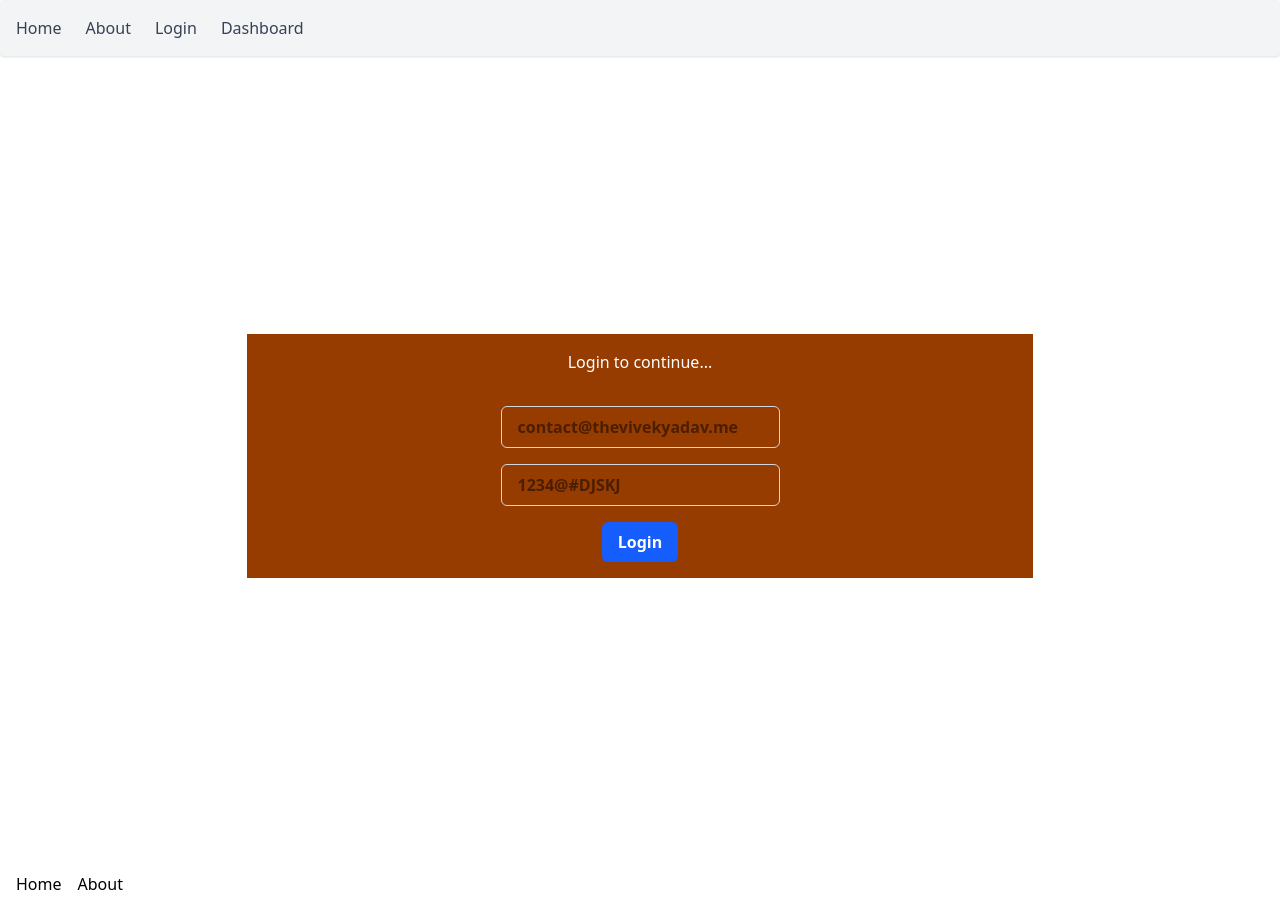
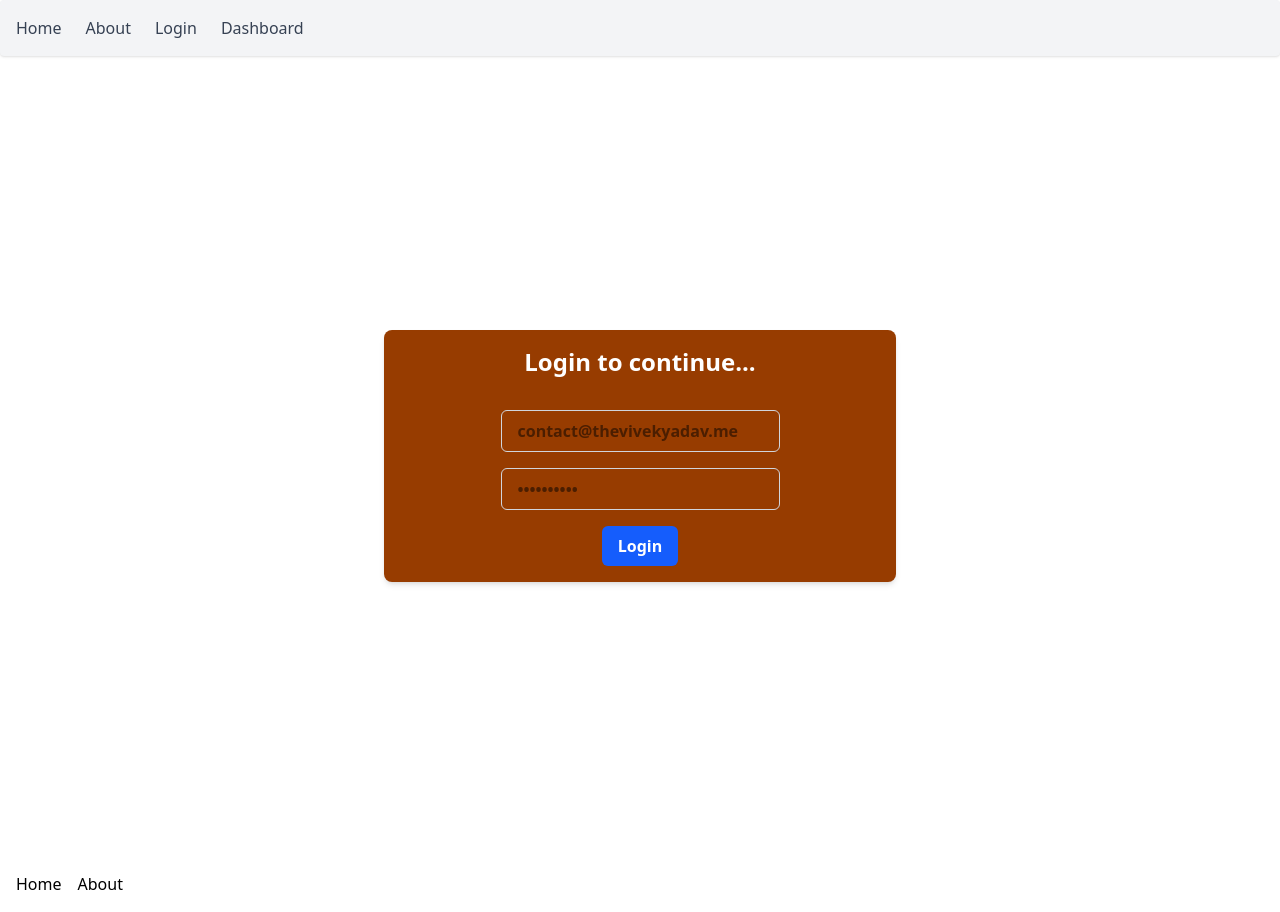
Before and after one commit to TheVivekYadav/mvpfev2, a React (Vite) app: page /login in a window 1280 px wide. Built offline with nearby package versions, Linux system fonts and the light colour scheme.

Commit message:
refined login process

```diff
--- a/src/components/Login.tsx
+++ b/src/components/Login.tsx
@@ -2,39 +2,85 @@ import Button from "./ui/Button.tsx";
 import Input from "./ui/Input.tsx";
 import {useState} from "react";
 import {useNavigate} from "@tanstack/react-router";
-import {useAppStore} from "../store/AppStore"; // import app store
+import {useAppStore} from "../store/AppStore";
 
 export function Login() {
-
+    // 1. Add state for loading and error messages
     const [email, setEmail] = useState("");
     const [password, setPassword] = useState("");
+    const [isLoading, setIsLoading] = useState(false);
+    const [error, setError] = useState("");
+
     const navigate = useNavigate();
-    const login = useAppStore(state => state.login); // get login from app store
+    const login = useAppStore(state => state.login);
 
-    async function handleOnSubmit() {
+    // 2. Use a form and handle the onSubmit event
+    async function handleOnSubmit(e: React.FormEvent) {
+        e.preventDefault(); // Prevent the default form submission
+        setError(""); // Clear previous errors
+
         if (!email || !password) {
-            alert("Please fill in all fields");
+            setError("Please fill in all fields.");
             return;
         }
-        const success = await login(email, password);
-        if (success) {
-            navigate({to: "/dashboard"});
-        } else {
-            alert("Login failed. Please check your credentials and try again.");
+
+        setIsLoading(true); // Set loading to true
+        try {
+            const success = await login(email, password);
+            if (success) {
+                navigate({to: "/dashboard"});
+            } else {
+                // 3. Set a user-friendly error message instead of an alert
+                setError("Login failed. Please check your credentials.");
+                // 4. Only clear the password on failure for better UX
+                setPassword("");
+            }
+        } catch (e) {
+            setError("An unexpected error occurred. Please try again.");
+            setPassword("");
+        } finally {
+            setIsLoading(false); // Set loading to false when done
         }
-        setEmail("");
-        setPassword("");
     }
 
-    return <div className="bg-amber-800 w-[786px]">
-        <h1 className="text-white p-4 text-center">Login to continue...</h1>
-        <div className="flex flex-col items-center justify-center p-4 gap-4">
-            <Input value={email} onChange={e => setEmail(e.target.value)} className="block"
-                   placeholder="contact@thevivekyadav.me"></Input>
-            <Input value={password} onChange={e => setPassword(e.target.value)} className="block" type="password"
-                   placeholder="1234@#DJSKJ"></Input>
+    return (
+        // 5. Use a responsive max-width instead of a fixed width
+        <div className="bg-amber-800 w-full max-w-lg mx-auto rounded-lg shadow-md">
+            <h1 className="text-white p-4 text-center text-2xl font-bold">Login to continue...</h1>
 
-            <Button onClick={handleOnSubmit}>Login</Button>
+            {/* Use a <form> element for better semantics and accessibility */}
+            <form onSubmit={handleOnSubmit} className="flex flex-col items-center justify-center p-4 gap-4">
+
+                {/* 6. Add labels for accessibility (sr-only hides them visually) */}
+                <label htmlFor="email" className="sr-only">Email</label>
+                <Input
+                    id="email"
+                    value={email}
+                    onChange={e => setEmail(e.target.value)}
+                    className="block"
+                    placeholder="contact@thevivekyadav.me"
+                    disabled={isLoading}
+                />
+
+                <label htmlFor="password" className="sr-only">Password</label>
+                <Input
+                    id="password"
+                    value={password}
+                    onChange={e => setPassword(e.target.value)}
+                    className="block"
+                    type="password"
+                    placeholder="••••••••••"
+                    disabled={isLoading}
+                />
+
+                {/* 7. Conditionally render the error message */}
+                {error && <p className="text-red-300 text-sm">{error}</p>}
+
+                <Button type="submit" disabled={isLoading}>
+                    {/* Show different text based on loading state */}
+                    {isLoading ? "Logging in..." : "Login"}
+                </Button>
+            </form>
         </div>
-    </div>
+    );
 }
--- a/src/routes/dashboard.tsx
+++ b/src/routes/dashboard.tsx
@@ -1,28 +1,55 @@
-import {createFileRoute} from '@tanstack/react-router'
-import {useAppStore} from "../store/AppStore.ts";
-import {useEffect} from "react";
+import {createFileRoute, redirect} from '@tanstack/react-router';
+import {useAppStore} from '../store/AppStore.ts';
 
+// Route Definition with Authentication Guard
 export const Route = createFileRoute('/dashboard')({
-    component: RouteComponent,
-})
+    // This `beforeLoad` function acts as a guard, running before the component renders.
+    beforeLoad: async () => {
+        // We get the latest state and actions directly from the store.
+        const {verifyAuth, user} = useAppStore.getState();
 
-function RouteComponent() {
-    const user = useAppStore(state => state.user);
-    useEffect(() => {
-        useAppStore.getState().verifyAuth();
-    }, []);
+        // If the user object is already in the store, no need to call the API.
+        if (user) {
+            return; // Access granted.
+        }
 
+        // If no user is in the state, call the API to verify the token from the cookie.
+        await verifyAuth();
+
+        // After the API call, check the state again.
+        const freshUser = useAppStore.getState().user;
+
+        if (!freshUser) {
+            // If the user is still not there, the token was invalid.
+            // Redirect them to the login page.
+            throw redirect({
+                to: '/login',
+                search: {
+                    // This is a nice feature to redirect the user back here after they log in.
+                    redirect: '/dashboard',
+                },
+            });
+        }
+    },
+    component: DashboardComponent,
+});
+
+// The Component Itself
+function DashboardComponent() {
+    // Because of `beforeLoad`, we are now guaranteed that `user` is not null when this renders.
+    const user = useAppStore((state) => state.user)!; // The '!' asserts user is non-null.
 
     return (
         <div className="min-h-screen bg-gradient-to-br from-gray-100 to-blue-100 p-4">
-            <h1 className="font-bold text-2xl mb-1 text-gray-800">Dashboard - {user?.name}</h1>
-            <p className="text-gray-600 mb-6">User Id: <span className="font-mono">{user?.id}</span></p>
+            <h1 className="font-bold text-2xl mb-1 text-gray-800">Dashboard - {user.name}</h1>
+            <p className="text-gray-600 mb-6">User Id: <span className="font-mono">{user.id}</span></p>
+
             <div className="flex flex-col md:flex-row gap-6 w-full max-w-6xl mx-auto">
                 {/* Friend Request Section */}
                 <div className="flex-1 bg-white rounded-xl shadow-lg p-6 min-w-[220px] border border-gray-100">
                     <h2 className="font-semibold mb-3 text-blue-700 text-lg flex items-center gap-2">
-                        <svg className="w-5 h-5 text-blue-400" fill="none" stroke="currentColor" strokeWidth="2"
-                             viewBox="0 0 24 24">
+                        <svg className="w-5 h-5 text-blue-400" aria-hidden="true" fill="none" stroke="currentColor"
+                             strokeWidth="2" viewBox="0 0 24 24">
                             <path
                                 d="M17 20h5v-2a4 4 0 00-3-3.87M9 20H4v-2a4 4 0 013-3.87m9-7a4 4 0 11-8 0 4 4 0 018 0z"/>
                         </svg>
@@ -36,18 +63,15 @@ function RouteComponent() {
                 {/* Groups & Expenses Section */}
                 <div className="flex-1 bg-white rounded-xl shadow-lg p-6 min-w-[220px] border border-gray-100">
                     <h2 className="font-semibold mb-3 text-green-700 text-lg flex items-center gap-2">
-                        <svg className="w-5 h-5 text-green-400" fill="none" stroke="currentColor" strokeWidth="2"
-                             viewBox="0 0 24 24">
+                        <svg className="w-5 h-5 text-green-400" aria-hidden="true" fill="none" stroke="currentColor"
+                             strokeWidth="2" viewBox="0 0 24 24">
                             <path
                                 d="M17 20h5v-2a4 4 0 00-3-3.87M9 20H4v-2a4 4 0 013-3.87m9-7a4 4 0 11-8 0 4 4 0 018 0z"/>
                         </svg>
                         Groups & Expenses
                     </h2>
                     <div className="mb-4 text-gray-700">
-                        Total Groups:{" "}
-                        <span className="font-bold text-green-600">
-                            0
-                        </span>
+                        Total Groups: <span className="font-bold text-green-600">0</span>
                     </div>
                     <div>
                         <h3 className="font-medium text-gray-700 mb-2">Recent Expenses</h3>
@@ -60,8 +84,8 @@ function RouteComponent() {
                 {/* Group Chat Section */}
                 <div className="flex-1 bg-white rounded-xl shadow-lg p-6 min-w-[220px] border border-gray-100">
                     <h2 className="font-semibold mb-3 text-purple-700 text-lg flex items-center gap-2">
-                        <svg className="w-5 h-5 text-purple-400" fill="none" stroke="currentColor" strokeWidth="2"
-                             viewBox="0 0 24 24">
+                        <svg className="w-5 h-5 text-purple-400" aria-hidden="true" fill="none" stroke="currentColor"
+                             strokeWidth="2" viewBox="0 0 24 24">
                             <path
                                 d="M8 10h.01M12 10h.01M16 10h.01M21 12c0 4.418-4.03 8-9 8a9.77 9.77 0 01-4-.8l-4.28 1.07a1 1 0 01-1.21-1.21l1.07-4.28A8.96 8.96 0 013 12c0-4.418 4.03-8 9-8s9 3.582 9 8z"/>
                         </svg>
@@ -77,5 +101,5 @@ function RouteComponent() {
                 </div>
             </div>
         </div>
-    )
+    );
 }
--- a/src/store/AppStore.ts
+++ b/src/store/AppStore.ts
@@ -1,44 +1,51 @@
 import {create} from 'zustand';
-import authService from "../api/authService.ts";
 import type {User} from '../types';
+import authService from '../api/authService';
 
 interface AppState {
     user: User | null;
-    setUser: (user: User) => void;
-    clearUser: () => void;
+    isLoading: boolean; // Add isLoading to track auth status
     login: (email: string, password: string) => Promise<boolean>;
     verifyAuth: () => Promise<void>;
 }
 
 export const useAppStore = create<AppState>((set) => ({
     user: null,
-    setUser: (user) => set({user}),
-    clearUser: () => set({user: null}),
+    isLoading: true, // Start as true to handle the initial auth check
+
     login: async (email, password) => {
         try {
             const res = await authService.login({email, password});
-            if (res.data && res.data.user) {
+            if (res.data?.user) {
                 set({user: res.data.user});
                 return true;
             }
+            // If login fails on the server side
+            set({user: null});
             return false;
-            // eslint-disable-next-line @typescript-eslint/no-unused-vars
         } catch (error) {
+            // If the request itself fails
+            console.error("Login failed:", error);
             set({user: null});
             return false;
         }
     },
+
     verifyAuth: async () => {
+        // No need to set isLoading here if it's already true on init
         try {
             const res = await authService.verifyToken();
-            if (res.data && res.data.user) {
+            if (res.data?.user) {
                 set({user: res.data.user});
             } else {
                 set({user: null});
             }
-            // eslint-disable-next-line @typescript-eslint/no-unused-vars
         } catch (error) {
+            // This is expected if the user has no valid token
             set({user: null});
+        } finally {
+            // This runs after the try/catch block finishes
+            set({isLoading: false});
         }
     },
 }));
```
